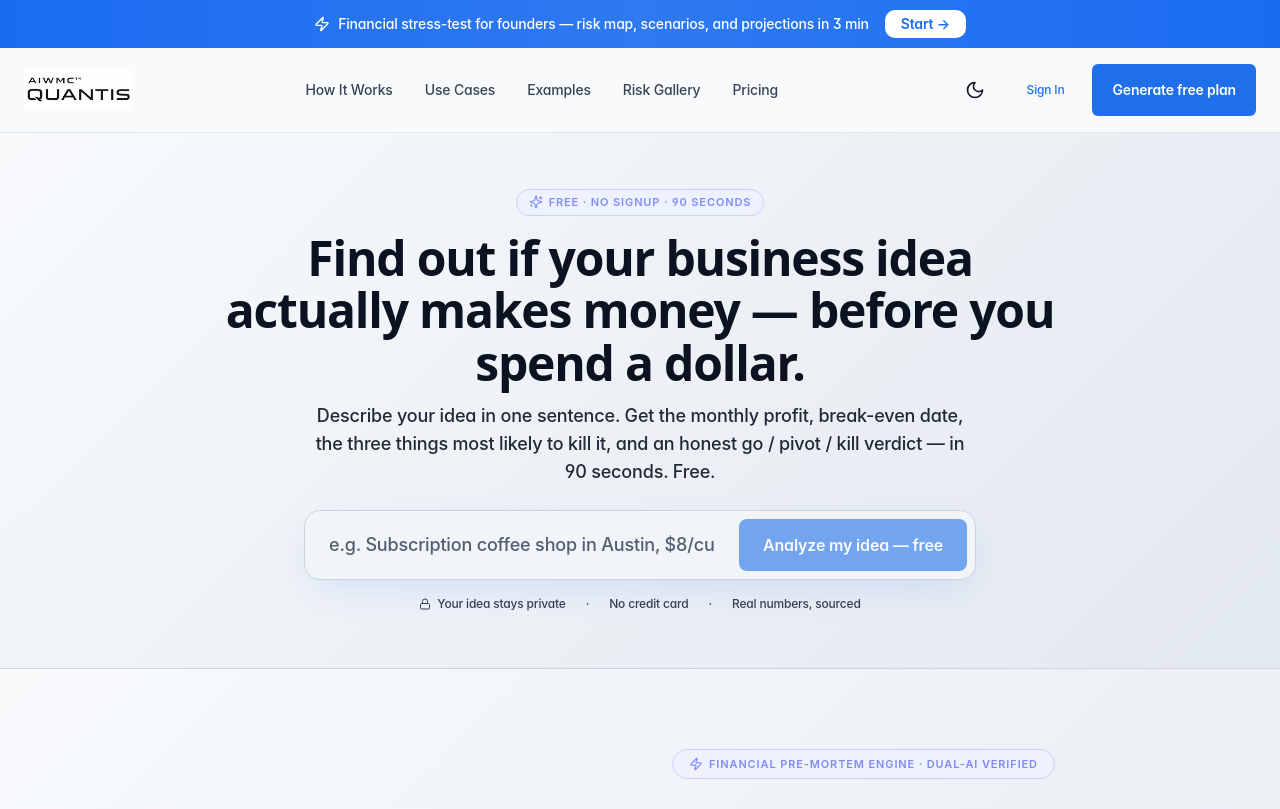
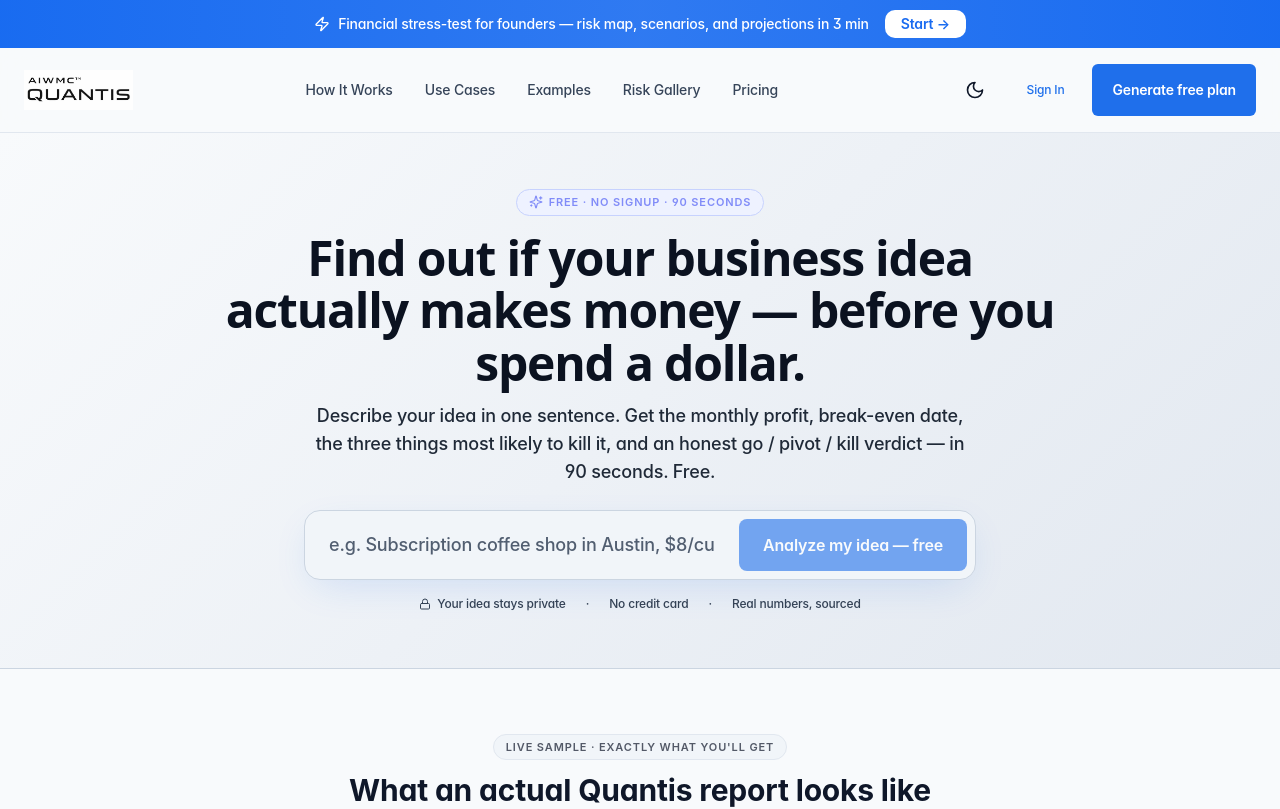
Before and after one commit to AIWMCX/aiwmcquantis, a React (Vite) app: page / in a window 1280 px wide. Shown: the top 809 px of the page. Built offline with nearby package versions, Linux system fonts and the light colour scheme; no server answers; the database is empty; a web font is replaced by a local one.

Commit message:
Changes
Co-authored-by: AIWMCX <208394325+AIWMCX@users.noreply.github.com>

```diff
--- a/src/pages/Landing.tsx
+++ b/src/pages/Landing.tsx
@@ -140,6 +140,9 @@ export default function Landing() {
           <HeroSingleInput />
         </div>
 
+        {/* 0.5. Real embedded sample report — proof-of-output before commitment */}
+        <EmbeddedSampleReport />
+
         {/* 1. Hero — Founder vs Reality (visual / story) */}
         <div id="mobile-hero">
           <MobileHero />
```
